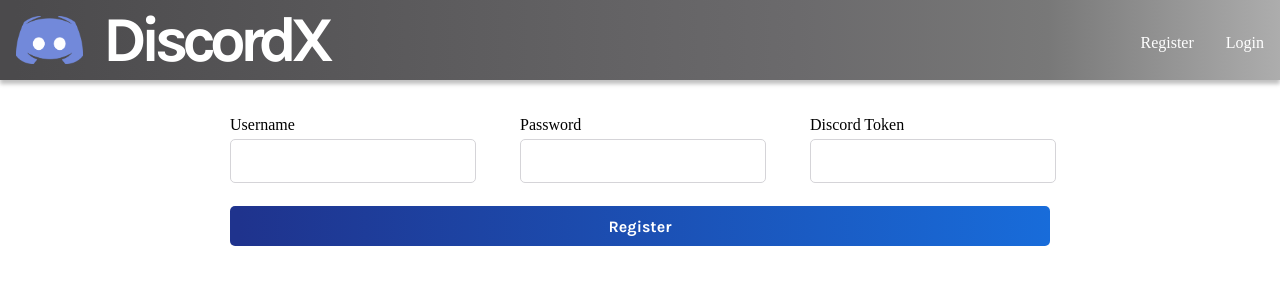
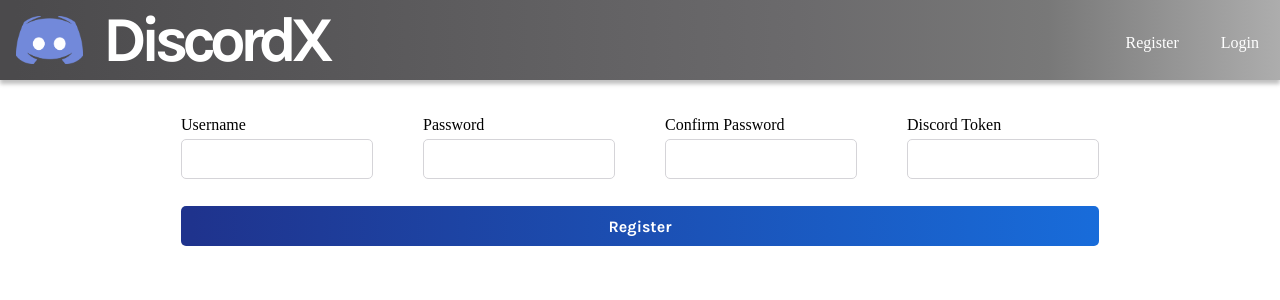
Before and after one commit to JustinTan-1/discordX, a React (Vite) app: page /register in a window 1280 px wide. Shown: the top 300 px of the page. Built offline with nearby package versions, Linux system fonts and the light colour scheme.

Commit message:
Stylistic changes

```diff
--- a/src/components/Header.jsx
+++ b/src/components/Header.jsx
@@ -26,16 +26,17 @@ export default function() {
             </Link>
 
             <Link to="/" className = "header--text"><motion.div variants={reveal}>DiscordX</motion.div></Link>
+            {cookies.user ? <Link to="/meme" className = "header--link"><motion.div variants={reveal} whileHover={{backgroundColor: "grey"}}><p className="link--text">Channel Monitor</p></motion.div></Link> : <></>}
             </div>
 
-            {cookies.user ? <Link to="/meme" className = "header--link"><motion.div variants={reveal} whileHover={{scale: 1.1}}>Channel Monitor</motion.div></Link> : <></>}
+
             {!cookies.user ?
             <div className="link--box">
-                <Link to="/register" className = "header--link"><motion.div variants={reveal} whileHover={{scale: 1.1}}>Register</motion.div></Link>
-                <Link to="/login" className = "header--link"><motion.div variants={reveal} whileHover={{scale: 1.1}}>Login</motion.div></Link>
+                <Link to="/register" className = "header--link"><motion.div variants={reveal} whileHover={{backgroundColor: "grey"}}><p className="link--text">Register</p></motion.div></Link>
+                <Link to="/login" className = "header--link"><motion.div variants={reveal} whileHover={{backgroundColor: "grey"}}><p className="link--text">Login</p></motion.div></Link>
             </div>
             :
-            <div className = "header--link" onClick={logout}><motion.div variants={reveal} whileHover={{scale: 1.1}}>Logout</motion.div></div>
+            <div className = "header--link" onClick={logout}><motion.div variants={reveal} whileHover={{backgroundColor: "grey"}}><p className="link--text">Logout</p></motion.div></div>
             }
 
         </motion.div>
--- a/src/components/Login.jsx
+++ b/src/components/Login.jsx
@@ -62,8 +62,11 @@ export default function Login() {
                         setShowError(true)
                     } else {
                         setMsg("SUCCESS")
-                        setCookie("user")
+                        setCookie("user", data.username)
                         setShowPopup(true)
+                        setTimeout(() => {
+                            navigate("/")
+                        }, 1000)
                     }
                 }
             )
@@ -85,7 +88,7 @@ export default function Login() {
                 value = {userData.username}/>
                 </label>
                 <label> Password
-                <input type="text"
+                <input type="password"
                 className="form--input"
                 onChange={handleChange}
                 name = "password"
--- a/src/components/Register.jsx
+++ b/src/components/Register.jsx
@@ -1,11 +1,33 @@
 import React from "react"
-import { motion } from "framer-motion"
-import {reveal} from "../utils/animation.ts"
+import { motion, AnimatePresence } from "framer-motion"
+import {reveal, popup } from "../utils/animation.ts"
 import constants from "../utils/constants.js"
+import { useNavigate } from "react-router-dom"
 
 export default function Register() {
     const url = constants.url
-    const [userData, setUserData] = React.useState({username: "", password: "", token: "",})
+    const [userData, setUserData] = React.useState({username: "", password: "", confirm: "", token: "",})
+    const navigate = useNavigate()
+    const [showPopup, setShowPopup] = React.useState(false)
+    const [showError, setShowError] = React.useState(false)
+    const [msg, setMsg] = React.useState('')
+
+        React.useEffect(() => {
+            if (showPopup) {
+                setTimeout(() => {
+                    setShowPopup(false);
+                }, 2000);
+            }
+        }, [showPopup]);
+
+        React.useEffect(() => {
+            if (showError) {
+                setTimeout(() => {
+                    setShowError(false);
+                }, 2000);
+            }
+        }, [showError]);
+
 
     function handleChange(event) {
         const {name, value} = event.target
@@ -24,8 +46,26 @@ export default function Register() {
                 headers: {
                     "Content-Type" : "application/json"
                 },
-                body: JSON.stringify({ username: userData.username, password: userData.password, token: userData.token })
+                body: JSON.stringify({ username: userData.username, password: userData.password, confirm: userData.confirm, user_token: userData.token })
             })
+            .then (
+                res => res.json()
+            )
+            .then (
+                data => {
+                    if (data.error) {
+                        setMsg(data.error)
+                        setShowError(true)
+                    } else {
+                        setMsg("Successfully Registered!")
+                        setCookie("user", data.username)
+                        setShowPopup(true)
+                        setTimeout(() => {
+                            navigate("/")
+                        }, 1000)
+                    }
+                }
+            )
         }
     }
 
@@ -44,22 +84,35 @@ export default function Register() {
                 value = {userData.username}/>
                 </label>
                 <label> Password
-                <input type="text"
+                <input type="password"
                 className="form--input"
                 onChange={handleChange}
                 name = "password"
                 value = {userData.password}/>
                 </label>
+                <label> Confirm Password
+                <input type="password"
+                className="form--input--giftype"
+                name = "confirm"
+                value = {userData.confirm}
+                onChange={handleChange}
+                />
+                </label>
                 <label> Discord Token
-                <input type="text"
+                <input type="password"
                 className="form--input--giftype"
                 name = "token"
                 value = {userData.token}
                 onChange={handleChange}
                 />
                 </label>
+
                 <motion.button whileHover={{scale: 1.01}} whileTap={{scale:0.95}} className="form--button--register" onClick={register}>Register</motion.button>
             </motion.div>
+            <AnimatePresence>
+            {showPopup && <motion.div variants={popup} initial= "initial" animate = "animate" exit= "exit" className="popupSuccess">{msg}</motion.div>}
+            {showError && <motion.div variants={popup} initial= "initial" animate = "animate" exit= "exit" className="popupError">{msg}</motion.div>}
+            </AnimatePresence>
         </motion.main>
     )
 }
--- a/src/index.css
+++ b/src/index.css
@@ -1,5 +1,6 @@
 * {
     margin: 0;
+    box-sizing: border-box;
 }
 
 .home--content{
@@ -124,12 +125,18 @@
     margin-left: 1rem;
     margin-top: 5px;
     margin-right: 1rem;
+    border-radius: 20px;
+    overflow: hidden;
+    cursor: pointer;
 }
 
 .link--box {
     display: flex;
 }
 
+.link--text {
+    padding: 5px;
+}
 
 @media (max-width: 700px) {
     .header--text {
@@ -155,7 +162,7 @@ main {
 .form--register {
     display: grid;
     grid-template-rows: 5vh 5vh 5vh;
-    grid-template-columns: 30vh 30vh 30vh;
+    grid-template-columns: 15vw 15vw 15vw 15vw;
     gap: 50px;
 }
 
@@ -163,7 +170,7 @@ main {
 .form--login {
     display: grid;
     grid-template-rows: 5vh 5vh 5vh;
-    grid-template-columns: 50vh 50vh;
+    grid-template-columns: 30vw 30vw;
     gap: 50px;
 }
 
@@ -180,7 +187,7 @@ main {
 }
 
 .form--button--register{
-    grid-column: span 3;
+    grid-column: span 4;
     font-family: 'Karla';
     border-radius: 5px;
     background: linear-gradient(90.41deg, #1f338d 1.14%, #186cda 100%);
--- a/src/pages/Home.jsx
+++ b/src/pages/Home.jsx
@@ -7,7 +7,7 @@ export default function Home() {
     const [allGifs, setAllGifs] = React.useState([])
 
     React.useEffect(() => {
-        fetch(`https://tenor.googleapis.com/v2/search?q=discordwumpus&ar_range=wide&limit=10&key=%20AIzaSyBfgO-XYqzUSAm8ECbo1OqsuUb1drB8slQ`)
+        fetch(`https://tenor.googleapis.com/v2/search?q=discordwumpusgreet&ar_range=wide&limit=10&key=%20AIzaSyBfgO-XYqzUSAm8ECbo1OqsuUb1drB8slQ`)
             .then(res => res.json())
             .then(data => setAllGifs(data.results))
     }, [])
```
